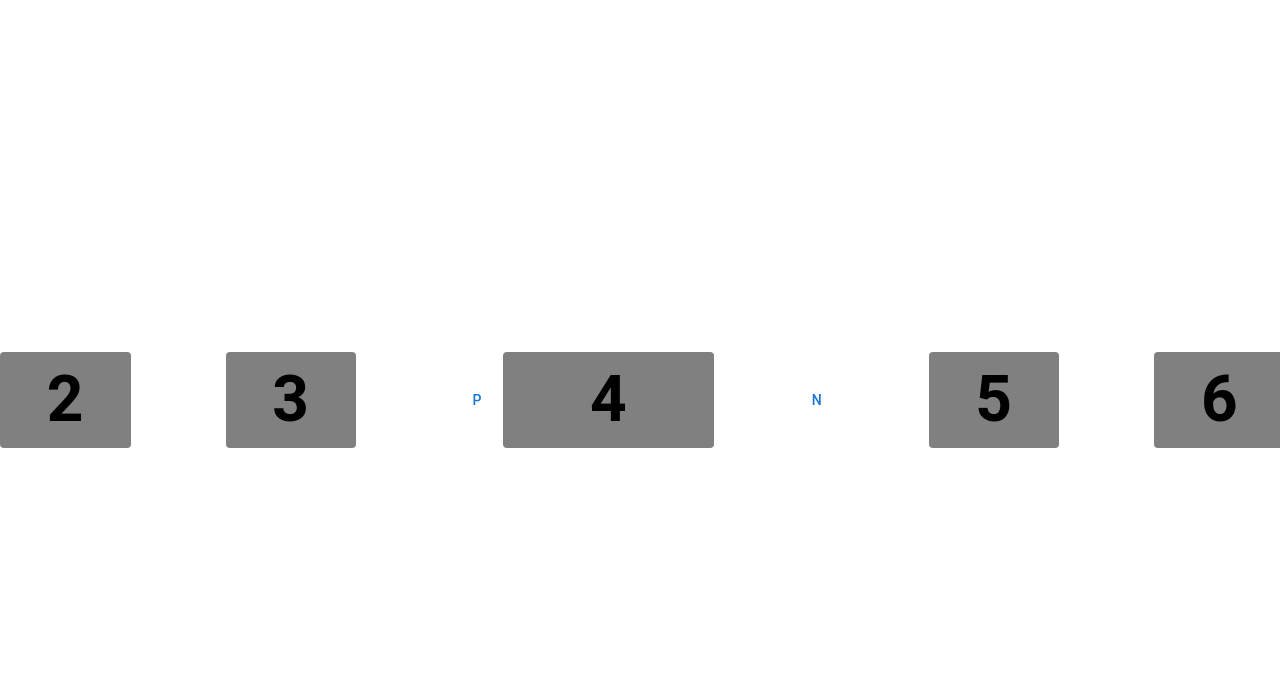
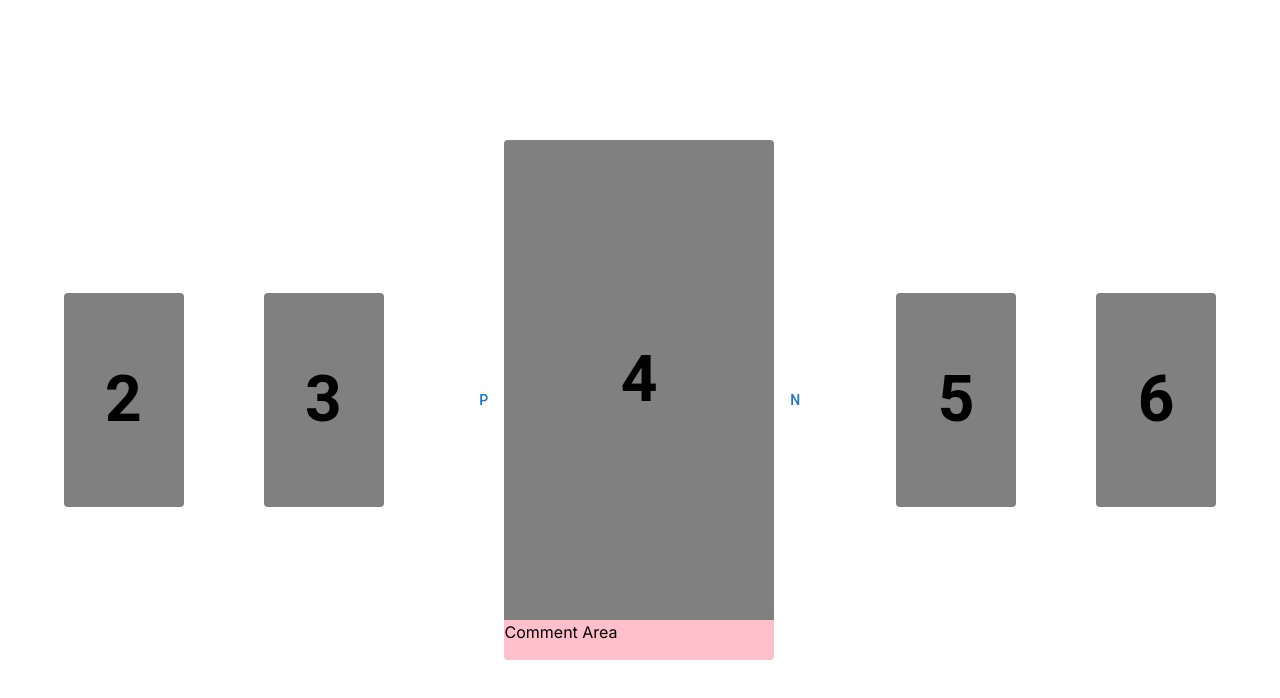
Before and after one commit to XiaolongWang-Rocky/next-sandbox, a Next.js app: page /story-animation in a window 1280 px wide. Shown: the top 698 px of the page. Built offline with nearby package versions, Linux system fonts and the light colour scheme.

Commit message:
story-animation v1.0

```diff
--- a/package.json
+++ b/package.json
@@ -19,6 +19,7 @@
     "@types/swiper": "^6.0.0",
     "axios": "^1.6.2",
     "bootstrap": "^5.3.2",
+    "caniuse-lite": "^1.0.30001676",
     "chart.js": "^4.4.0",
     "chartjs-plugin-annotation": "^3.0.1",
     "country-state-city": "^3.2.1",
--- a/src/app/(pages)/story-animation/page.tsx
+++ b/src/app/(pages)/story-animation/page.tsx
@@ -1,12 +1,13 @@
 'use client'
-import { Box, Button, Zoom, Typography, Collapse } from "@mui/material";
-import { useEffect, useMemo, useState } from "react";
+import { Box, Button, Typography, Collapse } from "@mui/material";
+import { useMemo, useState } from "react";
 import { TransitionGroup } from 'react-transition-group';
+import useWindowSize from "@/app/hooks/useWindowSize";
 
 export default function Page() {
     const storyList = [1, 2, 3, 4, 5, 6, 7]
     const [selectedStory, setSelectedStory] = useState(4)
-    const [slideDirection, setSlideDirection] = useState()
+    const { wInnerWidth, wInnerHeight } = useWindowSize()
     const displayStories = useMemo(() => {
         const i = storyList.findIndex(item => item === selectedStory)
         const start = i - 2 < 0 ? 0 : i - 2
@@ -35,24 +36,29 @@ export default function Page() {
     }, [selectedStory])
 
     const goPrev = () => {
-        // setSelectedStory(prevState => prevState - 1)
-        setSlideDirection('left')
+        setSelectedStory(prevState => prevState - 1)
     }
 
     const goNext = () => {
-        // setSelectedStory(prevState => prevState + 1)
-        setSlideDirection('right')
+        setSelectedStory(prevState => prevState + 1)
     }
+    const centerStoryDimension = useMemo(() => {
+        let tempWidth = 0.3675 * (wInnerWidth - 320)
+        let mediaWidth = tempWidth * 0.7653
+        let mediaHeight = mediaWidth * 16 / 9
+        let tempHeight = mediaHeight + 40
+        if (tempHeight > wInnerHeight * 0.95) {
+            tempHeight = wInnerHeight * 0.95
+            mediaHeight = tempHeight - 40
+            mediaWidth = mediaHeight * 9 / 16
+            tempWidth = mediaWidth / 0.7653
+        }
+        return {
+            width: tempWidth,
+            height: tempHeight
+        }
+    }, [wInnerWidth, wInnerHeight])
 
-    useEffect(() => {
-        if (slideDirection === 'left') {
-            setSelectedStory(prevState => prevState - 1)
-            setSlideDirection(undefined)
-        } else if (slideDirection === 'right') {
-            setSelectedStory(prevState => prevState + 1)
-            setSlideDirection(undefined)
-        }
-    }, [slideDirection])
 
     return <Box
         sx={{
@@ -70,7 +76,7 @@ export default function Page() {
                 overflow: 'hidden',
                 alignItems: 'center',
                 justifyContent: 'center',
-                gap: '100px'
+                gap: '80px'
             }}
         >
             <TransitionGroup component={null}>
@@ -79,27 +85,26 @@ export default function Page() {
                         {
                             item > 0 ? <Box
                                 sx={{
-                                    width: selectedStory === item ? '30.6vw' : '10.2vw',
-                                    aspectRatio: selectedStory === item ? '0.735' : '9/16',
+                                    width: selectedStory === item ? centerStoryDimension.width : centerStoryDimension.width * 0.34013,
                                     flexShrink: 0,
                                     display: 'flex',
                                     justifyContent: 'space-evenly',
                                     alignItems: 'center',
-                                    overflow: 'hidden'
                                 }}
                             >
                                 {selectedStory === item && <Button disabled={!hasPrev} onClick={goPrev} sx={{ minWidth: 'unset' }}>P</Button>}
                                 <Box
                                     sx={{
-                                        width: selectedStory === item ? '73.5%' : '100%',
+                                        width: selectedStory === item ? '76.53%' : '100%',
+                                        borderRadius: '4px',
+                                        overflow: 'hidden'
                                     }}
                                 >
                                     <Typography
                                         sx={{
-                                            width: selectedStory === item ? '73.5%' : '100%',
-                                            height: '100%',
+                                            width: '100%',
+                                            aspectRatio: '9/16',
                                             backgroundColor: 'gray',
-                                            borderRadius: '4px',
                                             fontSize: '4rem',
                                             fontWeight: 700,
                                             display: 'flex',
@@ -107,6 +112,7 @@ export default function Page() {
                                             alignItems: 'center'
                                         }}
                                     >{item}</Typography>
+                                    {selectedStory === item && <Box sx={{ backgroundColor: 'pink', width: '100%', height: '40px' }}>Comment Area</Box>}
                                 </Box>
                                 {selectedStory === item && <Button disabled={!hasNext} onClick={goNext} sx={{ minWidth: 'unset' }}>N</Button>}
                             </Box> : <Box
@@ -119,72 +125,6 @@ export default function Page() {
                         }
                     </Collapse>
                     )
-
-                    // displayStories.map((item) => {
-                    //     if (selectedStory === item) {
-                    //         return <Zoom key={item} >
-                    //             <Box
-                    //                 sx={{
-                    //                     width: '30vw',
-                    //                     aspectRatio: '0.735',
-                    //                     border: '1px solid pink',
-                    //                     borderRadius: '6px',
-                    //                     backgroundColor: '#11ffcd',
-                    //                     flexShrink: 0,
-                    //                     display: 'flex',
-                    //                     justifyContent: 'space-between',
-                    //                     alignItems: 'center',
-                    //                 }}
-                    //             >
-                    //                 <Button disabled={!hasPrev} onClick={goPrev} sx={{ minWidth: 'unset' }}>P</Button>
-                    //                 <Typography
-                    //                     sx={{
-                    //                         width: '73.5%',
-                    //                         height: '100%',
-                    //                         backgroundColor: 'gray',
-                    //                         fontSize: '4rem',
-                    //                         fontWeight: 700,
-                    //                         display: 'flex',
-                    //                         justifyContent: 'center',
-                    //                         alignItems: 'center'
-                    //                     }}
-                    //                 >{item}</Typography>
-                    //                 <Button disabled={!hasNext} onClick={goNext} sx={{ minWidth: 'unset' }}>N</Button>
-                    //             </Box>
-                    //         </Zoom>
-                    //     } else {
-                    //         return <Collapse key={item} orientation="horizontal">
-                    //             {
-                    //                 item > 0 ? <Box
-                    //                     sx={{
-                    //                         width: '200px',
-                    //                         aspectRatio: '9/16',
-                    //                         border: '1px solid black',
-                    //                         borderRadius: '6px',
-                    //                         backgroundColor: 'gray',
-                    //                         flexShrink: 0,
-                    //                         display: 'flex',
-                    //                         justifyContent: 'center',
-                    //                         alignItems: 'center',
-                    //                     }}
-                    //                 >
-                    //                     <Typography
-                    //                         sx={{
-                    //                             fontSize: '4rem',
-                    //                             fontWeight: 700
-                    //                         }}
-                    //                     >{item}</Typography>
-                    //                 </Box> : <Box
-                    //                     sx={{
-                    //                         width: '200px',
-                    //                         aspectRatio: '1/1',
-                    //                         flexShrink: 0,
-                    //                     }}
-                    //                 ></Box>
-                    //             }
-                    //         </Collapse>
-                    //     }
-                    // })
                 }
             </TransitionGroup>
         </Box>
--- /dev/null
+++ b/src/app/hooks/useWindowSize.ts
@@ -0,0 +1,35 @@
+'use client'
+import { useState, useEffect } from "react";
+
+export default function useWindowSize() {
+    const [windowSize, setWindowSize] = useState({
+        wInnerWidth: window.innerWidth,
+        wInnerHeight: window.innerWidth,
+      });
+
+      const handleResize = () => {
+        // console.log(window.innerWidth)
+        if (typeof window !== 'undefined') {
+            setWindowSize({
+                wInnerWidth: window.innerWidth,
+                wInnerHeight: window.innerHeight,
+              });
+        }
+    };
+
+      useEffect(() => {
+        // Handler to call when window size changes
+
+
+        // Add event listener
+        window.addEventListener('resize', handleResize);
+
+        // Call handler right away so state gets updated with initial window size
+        handleResize();
+
+        // Remove event listener on cleanup
+        return () => window.removeEventListener('resize', handleResize);
+      }, []);
+
+      return windowSize;
+}
```
Also changed, not shown: 1 other file (tests, documents, lock files or other folders).
